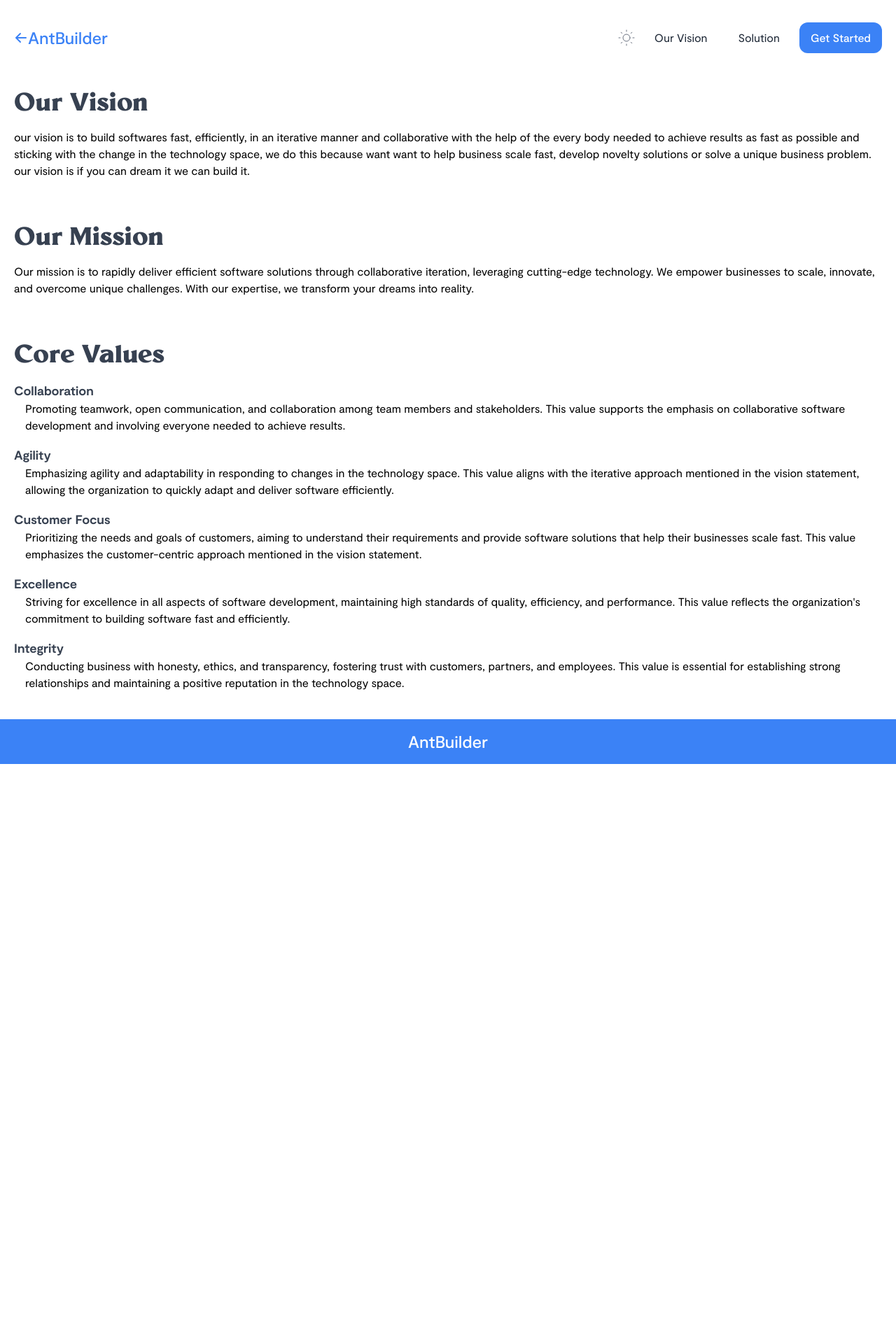
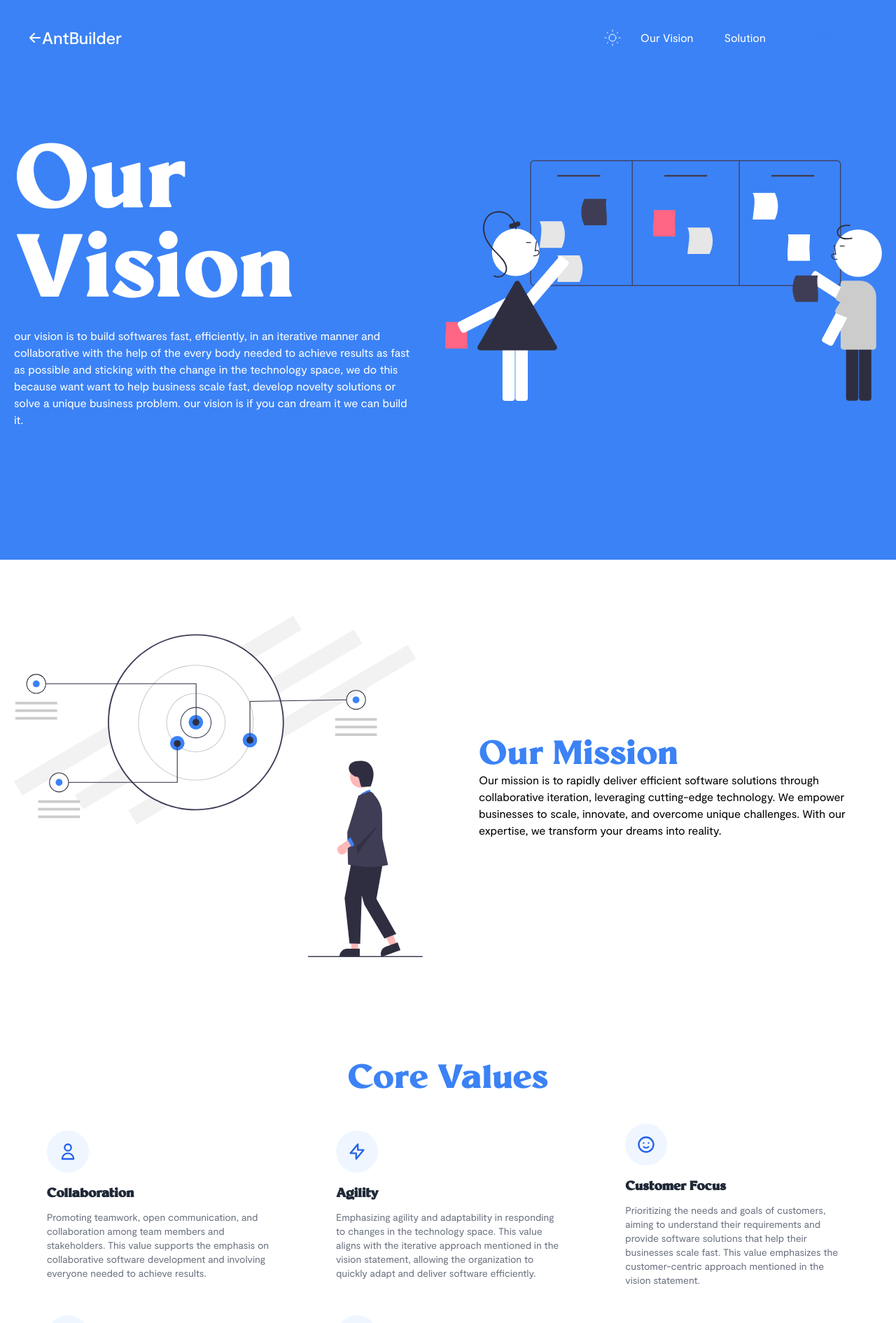
Before and after one commit to i-technetronics-llc/antbuilder_landing_page, a Next.js app: page /vision in a window 1280 px wide. Shown: the top 1891 px of the page at 70% size. Before the commit the page ends 1092 px from the top, so only its background shows below. Built offline with nearby package versions, Linux system fonts and the light colour scheme.

Commit message:
re-designed the vision page

```diff
--- a/components/DarkSwitch.js
+++ b/components/DarkSwitch.js
@@ -1,7 +1,7 @@
 import React, { useState, useEffect } from "react";
 import { useTheme } from "next-themes";
 
-const ThemeChanger = () => {
+const ThemeChanger = ({ inverse }) => {
   const [mounted, setMounted] = useState(false);
   const { theme, setTheme } = useTheme();
 
@@ -15,7 +15,7 @@ const ThemeChanger = () => {
       {theme === "dark" ? (
         <button
           onClick={() => setTheme("light")}
-          className="text-gray-300 rounded-full outline-none focus:outline-none">
+          className={`${inverse ? "text-white" : "text-gray-300"} rounded-full outline-none focus:outline-none`}>
           <span className="sr-only">Light Mode</span>
 
           <svg
@@ -29,7 +29,7 @@ const ThemeChanger = () => {
       ) : (
         <button
           onClick={() => setTheme("dark")}
-          className="text-gray-500 rounded-full outline-none focus:outline-none focus-visible:ring focus-visible:ring-gray-100 focus:ring-opacity-20">
+          className={`${inverse ? "text-white" : "text-gray-500"} rounded-full outline-none focus:outline-none focus-visible:ring focus-visible:ring-gray-100 focus:ring-opacity-20`}>
           <span className="sr-only">Dark Mode</span>
           <svg
             xmlns="http://www.w3.org/2000/svg"
--- a/components/Logo.jsx
+++ b/components/Logo.jsx
@@ -2,11 +2,11 @@ import React from 'react'
 import Link from 'next/link'
 import { ArrowLeftIcon } from '@heroicons/react/solid'
 
-const Logo = ({ className = "", withBackArrow }) => {
+const Logo = ({ className = "", withBackArrow, inverse }) => {
     return (
         <Link href="/">
-            <a className={`flex items-center text-2xl font-medium text-blue-500 ${className}`}>
-                {withBackArrow && <ArrowLeftIcon className="text-blue-500 w-5 h-5" />}
+            <a className={`flex items-center text-2xl font-medium  ${inverse ? "text-white" : "text-blue-500"} ${className}`}>
+                {withBackArrow && <ArrowLeftIcon className="w-5 h-5" />}
                 <span>AntBuilder</span>
             </a>
         </Link>
--- a/components/data.js
+++ b/components/data.js
@@ -1,13 +1,12 @@
 import {
   AcademicCapIcon, AdjustmentsIcon, ChartSquareBarIcon, ClockIcon, CurrencyDollarIcon, CursorClickIcon,
-  DeviceMobileIcon, EmojiHappyIcon, LightningBoltIcon, SunIcon
+  DeviceMobileIcon, EmojiHappyIcon, SunIcon, LightningBoltIcon, UserIcon, BadgeCheckIcon, ShieldCheckIcon
 } from "@heroicons/react/outline";
 
 import benefitOneImg from "../public/img/benefit-one.png";
 import benefitTwoImg from "../public/img/benefit-two.png";
 
 const benefitOne = {
-
   image: benefitOneImg,
   bullets: [
     {
@@ -75,7 +74,37 @@ const features = [
   },
 ];
 
+const values = [
+  {
+    title: "Collaboration",
+    desc:
+      "Promoting teamwork, open communication, and collaboration among team members and stakeholders. This value supports the emphasis on collaborative software development and involving everyone needed to achieve results.",
+    icon: <UserIcon />,
+  },
+  {
+    title: "Agility",
+    desc:
+      "Emphasizing agility and adaptability in responding to changes in the technology space. This value aligns with the iterative approach mentioned in the vision statement, allowing the organization to quickly adapt and deliver software efficiently.",
+    icon: <LightningBoltIcon />,
+  },
+  {
+    title: "Customer Focus",
+    desc:
+      "Prioritizing the needs and goals of customers, aiming to understand their requirements and provide software solutions that help their businesses scale fast. This value emphasizes the customer-centric approach mentioned in the vision statement.",
+    icon: <EmojiHappyIcon />,
+  },
+  {
+    title: "Excellence",
+    desc:
+      "Striving for excellence in all aspects of software development, maintaining high standards of quality, efficiency, and performance. This value reflects the organization's commitment to building software fast and efficiently.",
+    icon: <BadgeCheckIcon />,
+  },
+  {
+    title: "Integrity",
+    desc:
+      "Conducting business with honesty, ethics, and transparency, fostering trust with customers, partners, and employees. This value is essential for establishing strong relationships and maintaining a positive reputation in the technology space.",
+    icon: <ShieldCheckIcon />,
+  },
+]
 
-
-
-export { benefitOne, benefitTwo, features };
+export { benefitOne, benefitTwo, features, values };
--- a/components/forms/FormikUrlInput.jsx
+++ b/components/forms/FormikUrlInput.jsx
@@ -1,7 +1,7 @@
 import { ErrorMessage, useField } from "formik";
 
 const FormikUrlInput = ({ placeholder, name, className, ...props }) => {
-    const [field, meta, helper] = useField({ name, type: "url" })
+    const [field, meta] = useField({ name, type: "url" })
 
     return (
         <>
@@ -10,7 +10,7 @@ const FormikUrlInput = ({ placeholder, name, className, ...props }) => {
             </ErrorMessage>
             <div>
                 <input
-                    type={"url"}
+                    type={"text"}
                     placeholder={placeholder ? placeholder : ""}
                     className={`${meta.error && meta.touched ? "ring-1 ring-red-600" : ""} ${className}`}
                     {...props}
--- a/components/navbar.js
+++ b/components/navbar.js
@@ -4,7 +4,7 @@ import Link from "next/link";
 import ThemeChanger from "./DarkSwitch";
 import Logo from "./Logo";
 
-export default function Navbar() {
+export default function Navbar({ inverse = false }) {
   const navigation = [
     { value: "Our Vision", href: "/vision" },
     { value: "Solution", href: "#" },
@@ -13,7 +13,7 @@ export default function Navbar() {
   const router = useRouter()
 
   return (
-    <div className="w-full">
+    <div className="w-full h-fit">
       <nav className="container relative flex flex-wrap items-center justify-between px-4 lg:px-5 pt-8 pb-8 lg:pb-3 mx-auto lg:justify-between">
         {/* Logo  */}
         <Disclosure>
@@ -21,16 +21,16 @@ export default function Navbar() {
             <>
               <div className="flex flex-wrap items-center justify-between w-full lg:w-auto">
                 <div className="flex items-center space-x-2">
-                  <Logo withBackArrow={router.pathname !== "/"} />
+                  <Logo withBackArrow={router.pathname !== "/"} inverse={inverse} />
                 </div>
 
                 <div className="space-x-3 flex lg:hidden">
-                  <ThemeChanger />
+                  <ThemeChanger inverse={inverse} />
                 </div>
 
                 <Disclosure.Button
                   aria-label="Toggle Menu"
-                  className={`px-2 py-1 text-gray-500 rounded-md lg:hidden hover:text-blue-500 focus:text-blue-500 focus:bg-indigo-100 focus:outline-none dark:text-gray-300 dark:focus:bg-trueGray-700 z-20
+                  className={`px-2 py-1 transition-all duration-300 ${inverse ? "text-white" : "text-gray-500"} rounded-md lg:hidden hover:text-blue-500 focus:text-blue-500 focus:bg-indigo-100 focus:outline-none dark:text-gray-300 dark:focus:bg-trueGray-700 z-20
                   ${open ? "fixed right-4" : "relative "}`}>
                   <svg
                     className="w-6 h-6 fill-current"
@@ -52,11 +52,11 @@ export default function Navbar() {
                   </svg>
                 </Disclosure.Button>
 
-                <Disclosure.Panel className={`flex flex-col items-center justify-center lg:hidden bg-white dark:bg-gray-500 fixed z-10 top-0 left-0 w-screen h-screen transition-all duration-500`}>
+                <Disclosure.Panel className={`flex flex-col items-center justify-center lg:hidden bg-white dark:bg-gray-500 fixed z-10 top-0 left-0 w-screen h-screen transition-all duration-500 `}>
                   <>
                     {navigation.map(({ value, href }, index) => (
                       <Link key={index} href={href}>
-                        <a className="px-4 py-2 -ml-4 text-gray-800 rounded-md dark:text-gray-300 hover:text-blue-500 focus:text-blue-500 focus:bg-indigo-100 focus:outline-none dark:focus:bg-trueGray-700">
+                        <a className={`px-4 py-2 -ml-4  text-gray-800 rounded-md dark:text-gray-300 hover:text-blue-500 focus:text-blue-500 focus:bg-indigo-100 focus:outline-none dark:focus:bg-trueGray-700`}>
                           {value}
                         </a>
                       </Link>
@@ -75,19 +75,19 @@ export default function Navbar() {
           <ul className="items-center justify-end flex-1 pt-6 list-none lg:pt-0 lg:flex">
             {/*Theme switch */}
             <li className="hidden mr-3 space-x-3 lg:flex nav__item">
-              <ThemeChanger />
+              <ThemeChanger inverse={inverse} />
             </li>
             {navigation.map(({ value, href }, index) => (
               <li className="mr-3 nav__item" key={index}>
                 <Link href={href}>
-                  <a className="inline-block px-4 py-2 text-base font-normal text-gray-800 no-underline rounded-md dark:text-gray-200 hover:text-blue-500 focus:text-blue-500 focus:bg-indigo-100 focus:outline-none">
+                  <a className={`inline-block px-4 py-2 text-base font-normal ${inverse ? "text-white" : "text-gray-800"} no-underline rounded-md dark:text-gray-200 hover:text-blue-500 focus:text-blue-500 focus:bg-indigo-100 focus:outline-none`}>
                     {value}
                   </a>
                 </Link>
               </li>
             ))}
             <li>
-              <GetStartedLink />
+              <GetStartedLink className={`${inverse ? "!text-blue-500 bg-white" : ""} `} />
             </li>
           </ul>
         </div>
@@ -97,12 +97,12 @@ export default function Navbar() {
 }
 
 
-const GetStartedLink = () => {
+const GetStartedLink = ({ className = "" }) => {
   return (
     <Link
       href="/book_session"
       passHref>
-      <a className="px-4 py-2.5 text- font-medium text-center w-max inline-flex items-center text-white bg-blue-500 rounded-xl ">
+      <a className={`px-4 py-2.5 text- font-medium text-center w-max inline-flex items-center text-white bg-blue-500 rounded-xl ${className} `}>
         Get Started
       </a>
 
--- a/pages/index.js
+++ b/pages/index.js
@@ -25,14 +25,14 @@ export default function Home() {
 
       <Hero />
 
-      <section className="lg:h-screen">
+      <section className="lg:h-screen lg:flex flex-col justify-center items-center">
         <SectionTitle
           pretitle="Develop from pre-existing modules"
           title=" That are exclusively available to you" />
         <Features data={features} />
       </section>
 
-      <section className="lg:h-screen">
+      <section className="lg:h-screen lg:flex flex-col justify-center items-center">
         <SectionTitle
           pretitle="Antbuilder Benefits"
           title="Unleash the Power of Iterative App Development with Antbuilder" />
--- a/pages/vision.js
+++ b/pages/vision.js
@@ -4,34 +4,11 @@ import Head from 'next/head';
 import Container from '../components/container';
 import Logo from '../components/Logo';
 import HeaderContentSection from '../components/HeaderContent';
-
-const values = [
-    {
-        header: "Collaboration",
-        description:
-            "Promoting teamwork, open communication, and collaboration among team members and stakeholders. This value supports the emphasis on collaborative software development and involving everyone needed to achieve results.",
-    },
-    {
-        header: "Agility",
-        description:
-            "Emphasizing agility and adaptability in responding to changes in the technology space. This value aligns with the iterative approach mentioned in the vision statement, allowing the organization to quickly adapt and deliver software efficiently.",
-    },
-    {
-        header: "Customer Focus",
-        description:
-            "Prioritizing the needs and goals of customers, aiming to understand their requirements and provide software solutions that help their businesses scale fast. This value emphasizes the customer-centric approach mentioned in the vision statement.",
-    },
-    {
-        header: "Excellence",
-        description:
-            "Striving for excellence in all aspects of software development, maintaining high standards of quality, efficiency, and performance. This value reflects the organization's commitment to building software fast and efficiently.",
-    },
-    {
-        header: "Integrity",
-        description:
-            "Conducting business with honesty, ethics, and transparency, fostering trust with customers, partners, and employees. This value is essential for establishing strong relationships and maintaining a positive reputation in the technology space.",
-    },
-];
+import Features from "../components/Features";
+import { values } from '../components/data';
+import Image from "next/image"
+import VisionIllustration from "../public/img/vision.svg"
+import MissionIllustration from "../public/img/mission.svg"
 
 
 const Vision = () => {
@@ -45,29 +22,44 @@ const Vision = () => {
                 />
                 <link rel="icon" href="/favicon.ico" />
             </Head>
-            <Navbar />
 
-            <Container className="space-y-16 my-10">
-                <HeaderContentSection header="Our Vision">
-                    <p className='dark:text-gray-300'>our vision is to build softwares fast, efficiently, in an iterative manner and collaborative with the help of the every body needed to achieve results as fast as possible and sticking with the change in the technology space, we do this because want want to help business scale fast, develop novelty solutions or solve a unique business problem. our vision is if you can dream it we can build it.</p>
-                </HeaderContentSection>
+            <header className='bg-blue-500 pb-8 h-screen'>
+                <Container className="flex flex-col h-full">
+                    <Navbar inverse />
+                    <div className='flex-grow flex flex-col justify-center'>
+                        <section className='flex flex-col lg:flex-row items-center justify-between text-center lg:text-left lg:-mt-12 space-x-0 lg:space-x-10 space-y-14 lg:space-y-0'>
+                            <div className='text-white w-full max-w-xl'>
+                                <h1 className='text-5xl lg:text-9xl mb-4'>Our Vision</h1>
+                                <p className=''>our vision is to build softwares fast, efficiently, in an iterative manner and collaborative with the help of the every body needed to achieve results as fast as possible and sticking with the change in the technology space, we do this because want want to help business scale fast, develop novelty solutions or solve a unique business problem. our vision is if you can dream it we can build it.</p>
+                            </div>
+                            <figure>
+                                <Image src={VisionIllustration} />
+                            </figure>
+                        </section>
+                    </div>
+                </Container>
 
-                <HeaderContentSection header="Our Mission">
-                    <p className='dark:text-gray-300'>
-                        Our mission is to rapidly deliver efficient software solutions through collaborative iteration, leveraging cutting-edge technology. We empower businesses to scale, innovate, and overcome unique challenges. With our expertise, we transform your dreams into reality.
-                    </p>
-                </HeaderContentSection>
+            </header>
 
-                <HeaderContentSection header="Core Values">
-                    <dl className="space-y-4">
-                        {values.map((value, index) => (
-                            <div key={index}>
-                                <dt className="text-lg font-semibold text-gray-700 dark:text-gray-200">{value.header}</dt>
-                                <dd className="ml-4 dark:text-gray-300">{value.description}</dd>
-                            </div>
-                        ))}
-                    </dl>
-                </HeaderContentSection>
+            <Container className="space-y-28 lg:space-y-36 my-20">
+                <section className='flex flex-col lg:flex-row items-center'>
+                    <figure className=' mb-8 lg:mb-0'>
+                        <Image src={MissionIllustration} />
+                    </figure>
+
+                    <div className='text-center lg:text-left w-full max-w-xl lg:ml-20' >
+                        <h2 className='text-4xl lg:text-5xl text-blue-500 dark:text-gray-200'>Our Mission</h2>
+                        <p className='dark:text-gray-300'>
+                            Our mission is to rapidly deliver efficient software solutions through collaborative iteration, leveraging cutting-edge technology. We empower businesses to scale, innovate, and overcome unique challenges. With our expertise, we transform your dreams into reality.
+                        </p>
+                    </div>
+                </section>
+
+                <section className='space-y-10'>
+                    <h2 className='text-4xl lg:text-5xl text-blue-500 dark:text-gray-200 text-center'>Core Values</h2>
+
+                    <Features data={values} />
+                </section>
             </Container>
 
             <footer className="flex items-center justify-center py-4 bg-blue-500">
```
Also changed, not shown: public/img/mission.svg (added), public/img/vision.svg (added).
